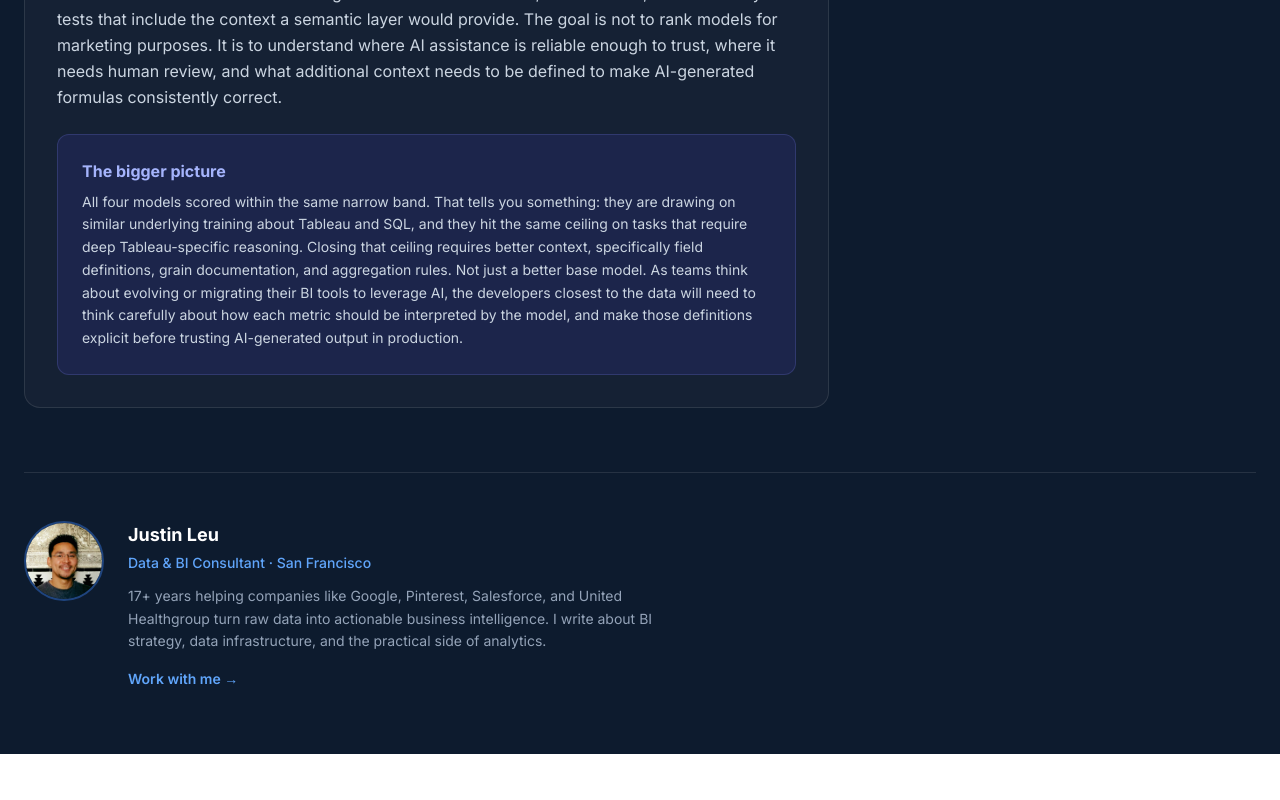
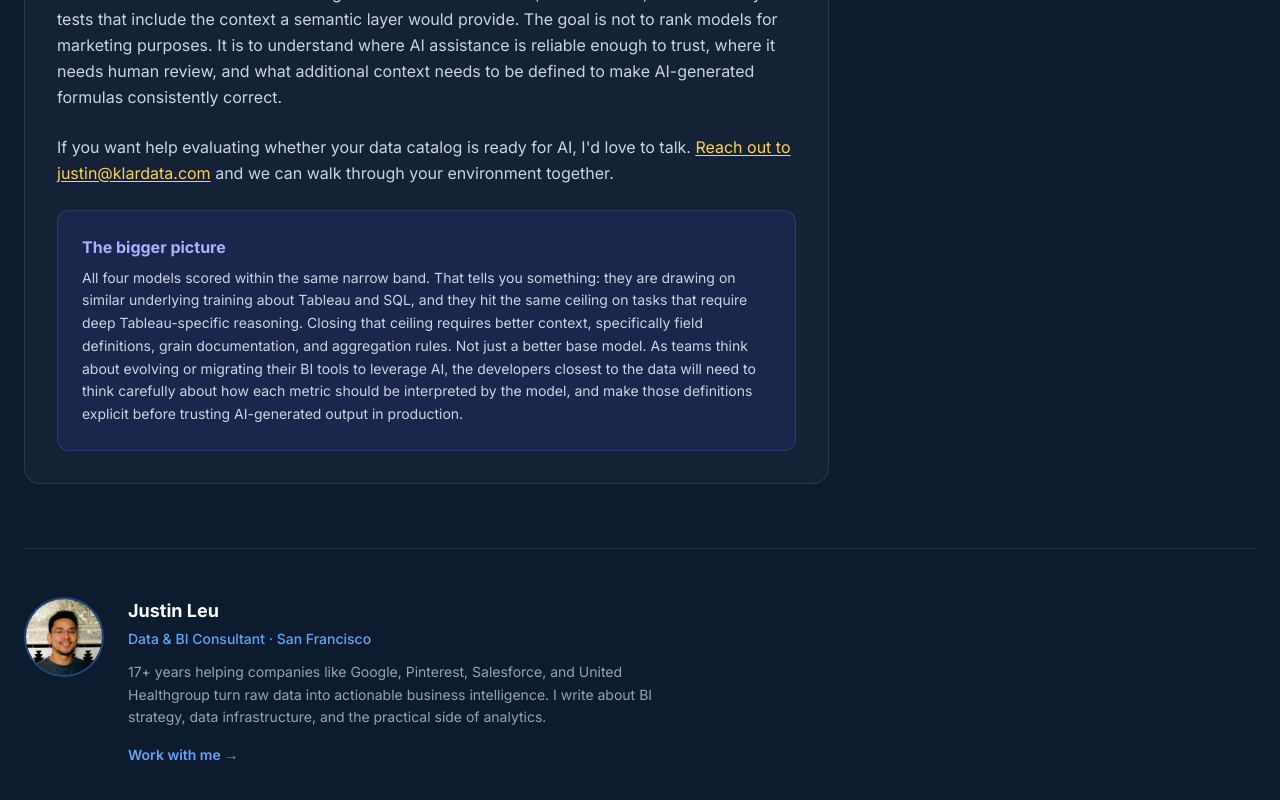
Before and after one commit to jklardata/klardata-revamp, a Next.js app: page /blog/tableau-ai-benchmark in a window 1280 px wide. Shown: the part 8149-8949 px from the top of the page. Before the commit the page ends 8903 px from the top, so only its background shows below. Built offline with nearby package versions, Linux system fonts and the light colour scheme.

Commit message:
Add contact CTA at bottom of Why I Built This section
Co-Authored-By: Claude Sonnet 4.6 <noreply@anthropic.com>

```diff
--- a/app/blog/tableau-ai-benchmark/page.tsx
+++ b/app/blog/tableau-ai-benchmark/page.tsx
@@ -397,6 +397,12 @@ export default function Article() {
                 This is part of the broader work at Klardata on what it takes to deploy AI reliably in a Tableau environment. The benchmark is designed to evolve: more tasks, more models, and eventually tests that include the context a semantic layer would provide. The goal is not to rank models for marketing purposes. It is to understand where AI assistance is reliable enough to trust, where it needs human review, and what additional context needs to be defined to make AI-generated formulas consistently correct.
               </p>
 
+              <p className="text-slate-300 leading-relaxed mt-6">
+                If you want help evaluating whether your data catalog is ready for AI, I&apos;d love to talk.{" "}
+                <a href="mailto:justin@klardata.com" className="text-amber-300 hover:text-amber-200 transition-colors underline underline-offset-2">Reach out to justin@klardata.com</a>{" "}
+                and we can walk through your environment together.
+              </p>
+
               <div className="bg-indigo-900/30 border border-indigo-400/20 rounded-xl p-6 mt-6">
                 <h3 className="text-indigo-300 font-bold mb-2">The bigger picture</h3>
                 <p className="text-slate-300 text-sm leading-relaxed">
```
